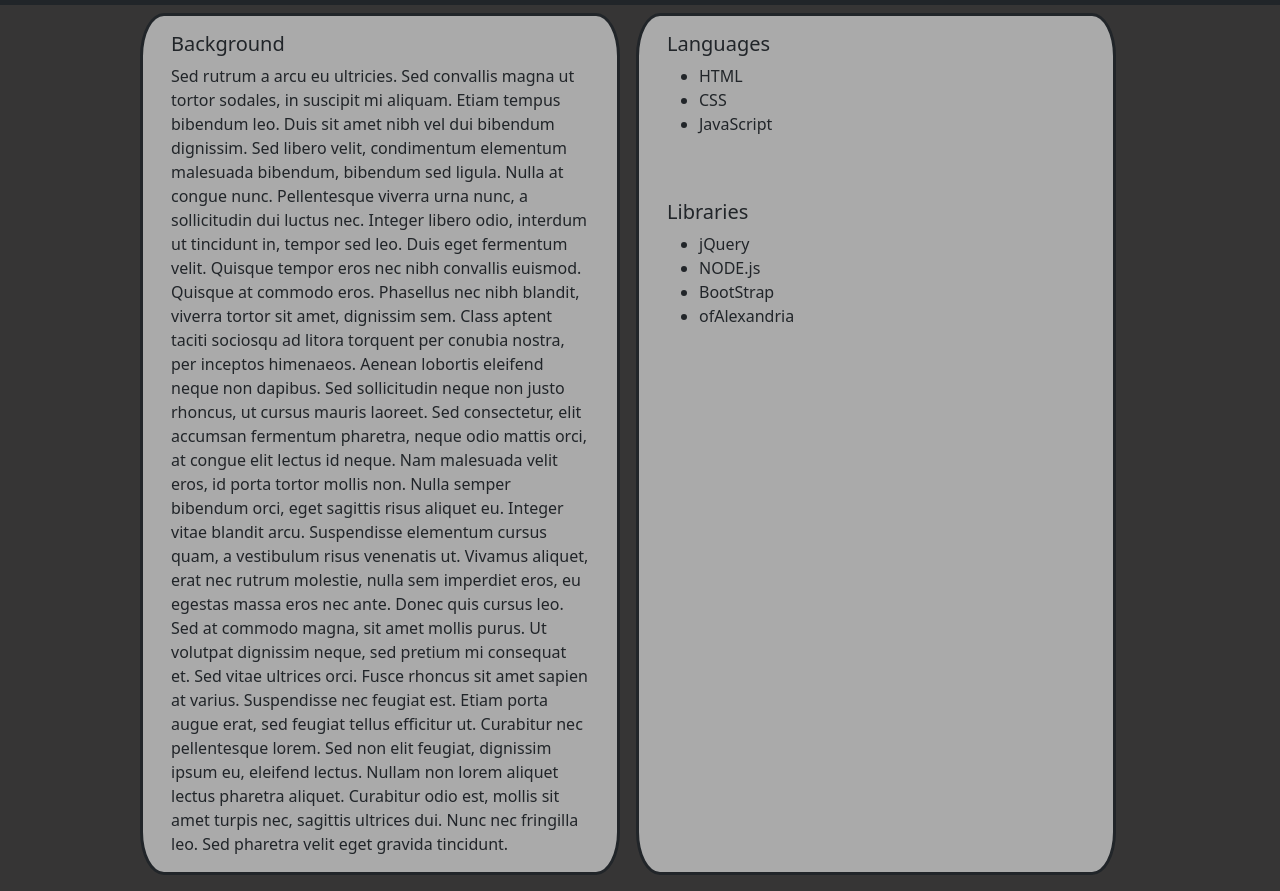
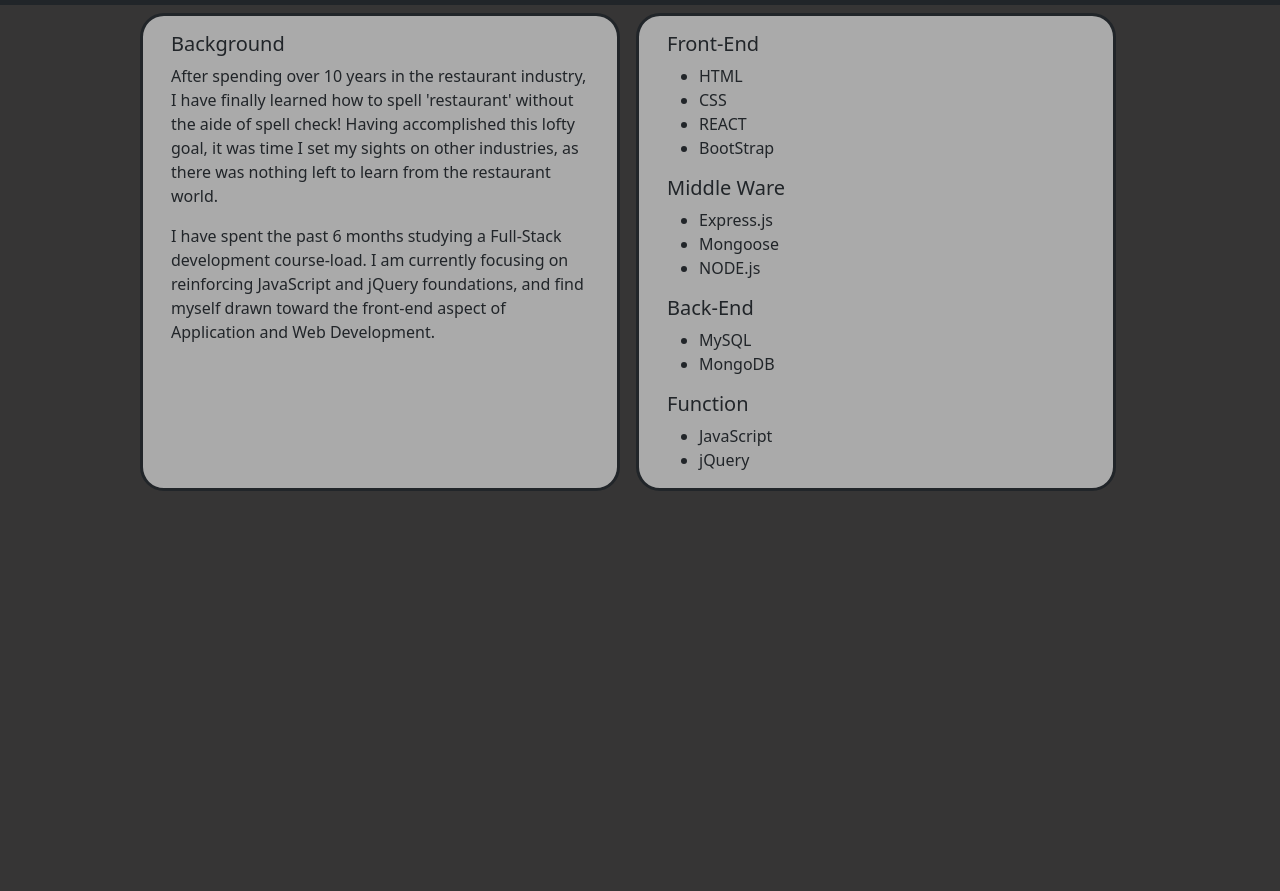
Before and after one commit to WRManns/portfolio-mk-ii, a plain HTML site: page resume.html in a window 1280 px wide. Shown: the part 51-942 px from the top of the page. After the commit the page ends 800 px from the top, so only its background shows below. Drawn offline with nearby package versions, Linux system fonts and the light colour scheme.

Commit message:
initial commit

```diff
--- a/resume.html
+++ b/resume.html
@@ -31,32 +31,41 @@
       <div class="card resume-card border-dark mb-3" style="max-width: 30rem;">
         <div class="card-body text-dark">
           <h5 class="card-title">Background</h5>
-          <p class="card-text">Sed rutrum a arcu eu ultricies. Sed convallis magna ut tortor sodales, in suscipit mi aliquam. Etiam tempus bibendum leo. Duis sit amet nibh vel dui bibendum dignissim. Sed libero velit, condimentum elementum malesuada bibendum, bibendum sed ligula. Nulla at congue nunc. Pellentesque viverra urna nunc, a sollicitudin dui luctus nec. Integer libero odio, interdum ut tincidunt in, tempor sed leo. Duis eget fermentum velit. Quisque tempor eros nec nibh convallis euismod.
-
-            Quisque at commodo eros. Phasellus nec nibh blandit, viverra tortor sit amet, dignissim sem. Class aptent taciti sociosqu ad litora torquent per conubia nostra, per inceptos himenaeos. Aenean lobortis eleifend neque non dapibus. Sed sollicitudin neque non justo rhoncus, ut cursus mauris laoreet. Sed consectetur, elit accumsan fermentum pharetra, neque odio mattis orci, at congue elit lectus id neque. Nam malesuada velit eros, id porta tortor mollis non. Nulla semper bibendum orci, eget sagittis risus aliquet eu. Integer vitae blandit arcu. Suspendisse elementum cursus quam, a vestibulum risus venenatis ut. Vivamus aliquet, erat nec rutrum molestie, nulla sem imperdiet eros, eu egestas massa eros nec ante.
-
-            Donec quis cursus leo. Sed at commodo magna, sit amet mollis purus. Ut volutpat dignissim neque, sed pretium mi consequat et. Sed vitae ultrices orci. Fusce rhoncus sit amet sapien at varius. Suspendisse nec feugiat est. Etiam porta augue erat, sed feugiat tellus efficitur ut. Curabitur nec pellentesque lorem. Sed non elit feugiat, dignissim ipsum eu, eleifend lectus. Nullam non lorem aliquet lectus pharetra aliquet. Curabitur odio est, mollis sit amet turpis nec, sagittis ultrices dui. Nunc nec fringilla leo. Sed pharetra velit eget gravida tincidunt.</p>
+          <p class="card-text">After spending over 10 years in the restaurant industry, I have finally learned how to spell 'restaurant' without the aide of spell check! Having accomplished this lofty goal, it was time I set my sights on other industries, as there was nothing left to learn from the restaurant world.</p>
+          <p class="card-text">I have spent the past 6 months studying a Full-Stack development course-load. I am currently focusing on reinforcing JavaScript and jQuery foundations, and find myself drawn toward the front-end aspect of Application and Web Development.</p>
         </div>
       </div>
 
       <!-- card to house laungages and libraries that I'm familiar, or have had exposure, with -->
       <div class="card resume-card border-dark mb-3" style="max-width: 30rem;">
         <div class="card-body text-dark">
-          <h5 class="card-title">Languages</h5>
+          <h5 class="card-title">Front-End</h5>
           <ul class="card-text">
             <li>HTML</li>
             <li>CSS</li>
-            <li>JavaScript</li>
-            <br><br>
+            <li>REACT</li>
+            <li>BootStrap</li>
           </ul>
 
-          <h5 class="card-title">Libraries</h5>
+          <h5 class="card-title">Middle Ware</h5>
           <ul class= "card-text">
+            <li>Express.js</li>
+            <li>Mongoose</li>
+            <li>NODE.js</li>
+          </ul>
+
+          <h5 class="card-title">Back-End</h5>
+          <ul class= "card-text">
+            <li>MySQL</li>
+            <li>MongoDB</li>
+          </ul>
+
+          <h5 class="card-title">Function</h5>
+          <ul class= "card-text">
+            <li>JavaScript</li>
             <li>jQuery</li>
-            <li>NODE.js</li>
-            <li>BootStrap</li>
-            <li>ofAlexandria</li>
           </ul>
+
         </div>
       </div>
 
```
